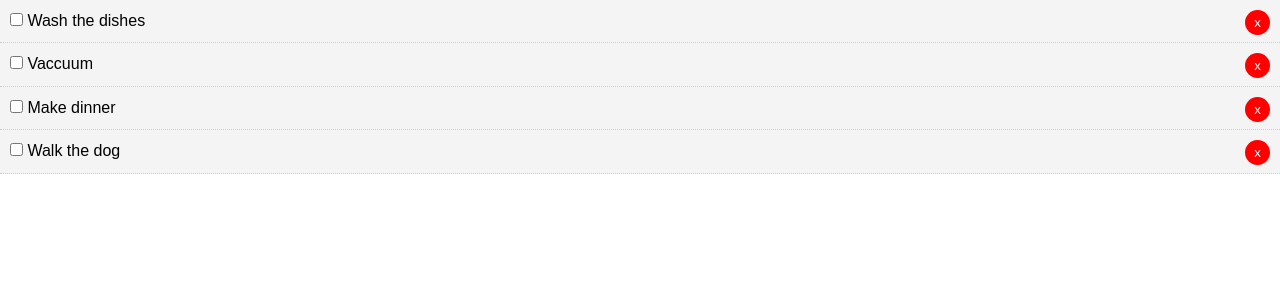
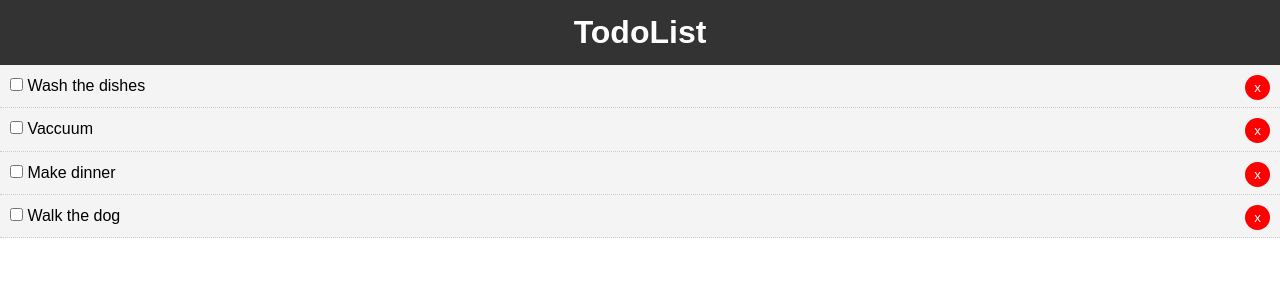
Before and after one commit to AMKRobinson/React-Todo-List, a React (Create React App) app: page / in a window 1280 px wide. Shown: the top 300 px of the page. Built offline with nearby package versions, Linux system fonts and the light colour scheme.

Commit message:
added delete todo funcionality and header

```diff
--- a/src/App.js
+++ b/src/App.js
@@ -1,5 +1,6 @@
 import React, { Component } from 'react';
 import './App.css';
+import Header from './components/layout/header';
 import Todos from './components/Todos';
 
 class App extends Component {
@@ -48,6 +49,7 @@
   render () {
     return (
       <div className="App">
+        <Header />
         <Todos todos={this.state.todos} markComplete={this.markComplete}
         delTodo={this.delTodo} />
       </div>
--- /dev/null
+++ b/src/components/layout/header.js
@@ -0,0 +1,17 @@
+import React from 'react';
+
+function Header() {
+    return (
+        <header style={headerStyle}>
+            <h1>TodoList</h1>
+        </header>
+    )
+}
+const headerStyle = {
+    background: '#333',
+    color: '#fff',
+    textAlign: 'center',
+    padding: '10px'
+}
+
+export default Header;
```
